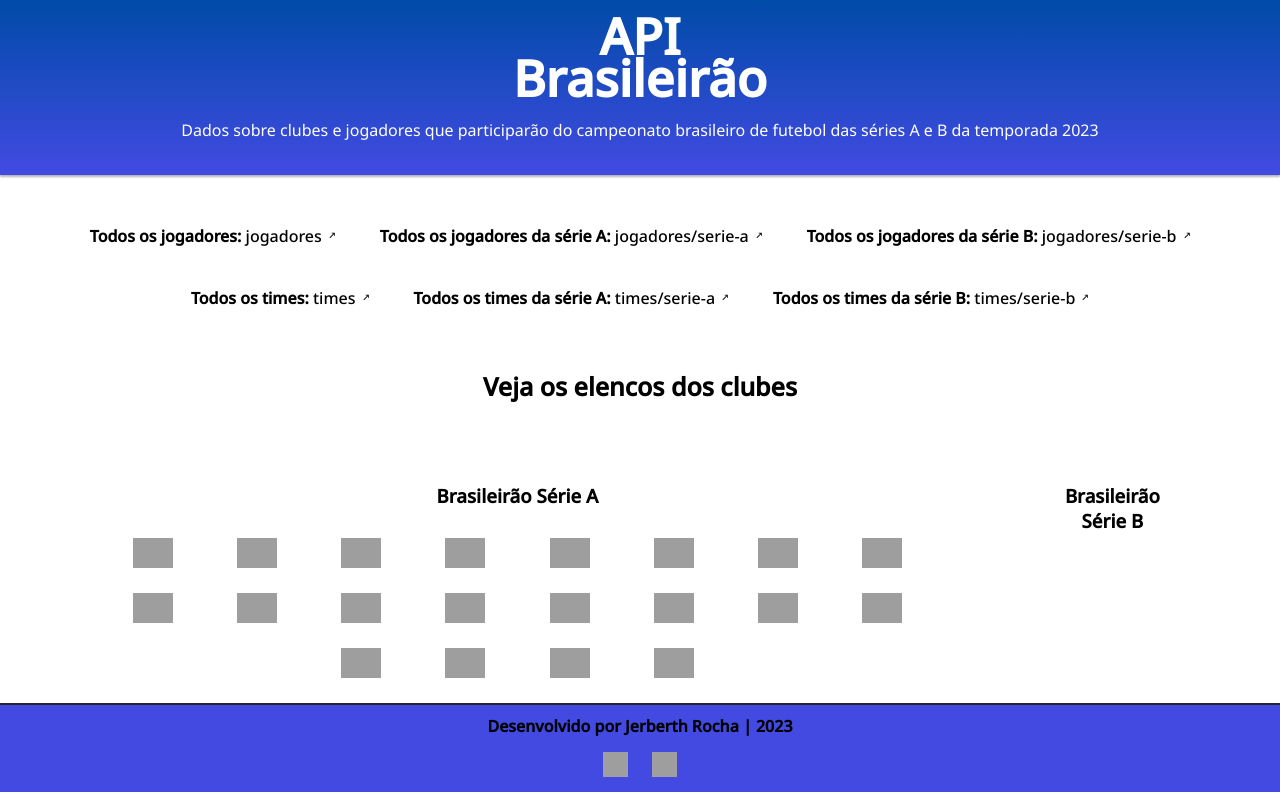
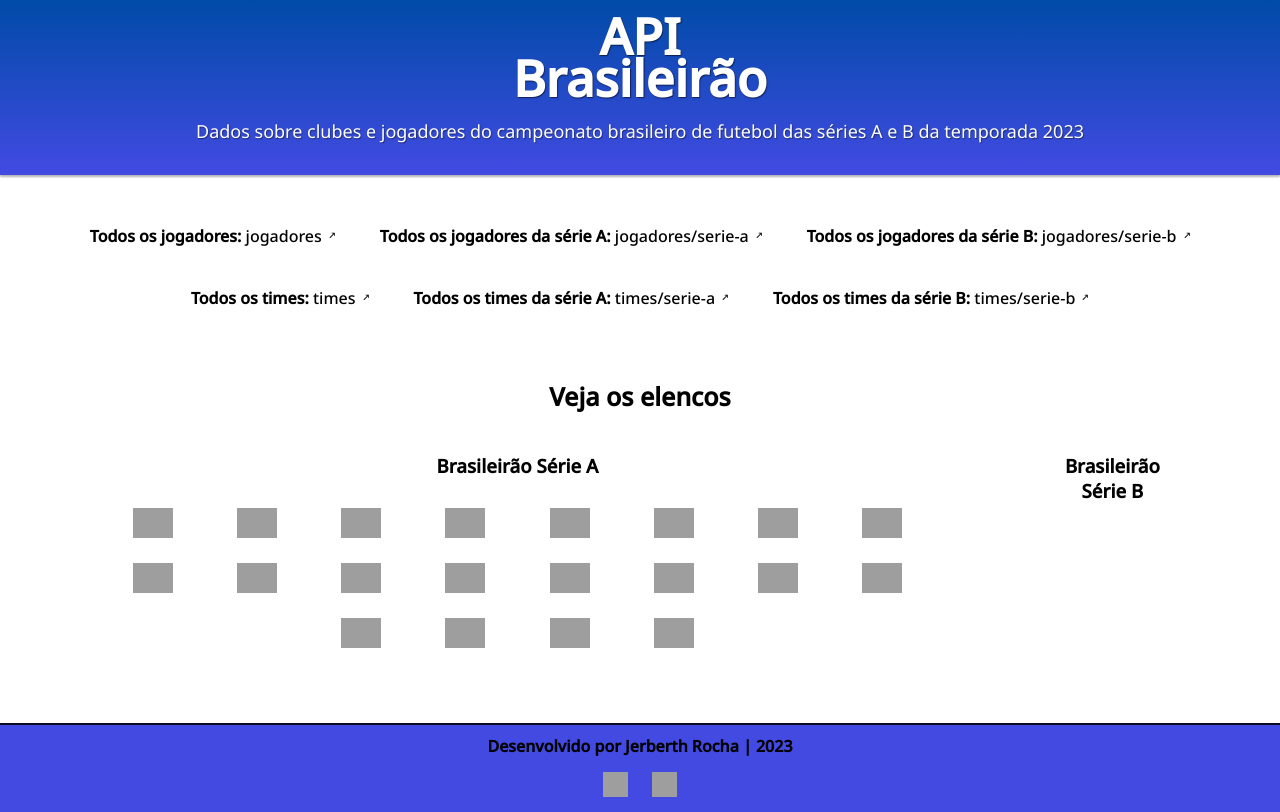
Before and after one commit to JerberthRocha/api-campeonato-brasileiro, a Django app: template campeonato_brasileiro/jogadores/templates/jogadores/pages/index.html in a window 1280 px wide. Run offline with Django 4.2, Linux system fonts and the light colour scheme; the template is opened without the code that fills it: values that come from a table or form of the project are taken from there, others are empty; data comes from the database, SQL or seed files in the repository; both versions use the stored data as it was after the commit; grey boxes are pictures that could not be loaded.

Commit message:
Adicionando estilo

```diff
--- a/campeonato_brasileiro/jogadores/templates/jogadores/pages/index.html
+++ b/campeonato_brasileiro/jogadores/templates/jogadores/pages/index.html
@@ -17,11 +17,11 @@
             <h1>API</h1>
             <h1>Brasileirão</h1>
         </div>
-        <p>Dados sobre clubes e jogadores que participarão do campeonato brasileiro de futebol das séries A e B da temporada 2023</p>
+        <p>Dados sobre clubes e jogadores do campeonato brasileiro de futebol das séries A e B da temporada 2023</p>
     </header>
 
-        <body>
-            <ul class="ul-body">
+        <main>
+            <ul class="ul-main">
                 <div class="links-jogadores">
                     <li>
                         Todos os jogadores:
@@ -106,13 +106,13 @@
                 </div>
             </ul>
 
-            <h2>Veja os elencos dos clubes</h2>
+            <h2>Veja os elencos</h2>
             <aside>
                 <section id="serie-a">
                     <h3>Brasileirão Série A</h3>
                     {% for time in times %}
                         {% if time.divisao.slug == 'serie-a' %}
-                            <span class="serie-a"><a href="{% url 'jogadores:elenco' time.slug %}?format=json" target="_blank"><abbr title="{{time.nome}}"><img class="serie-a" src="{{time.escudo}}" alt="{{time.nome}}"></abbr></a></span>
+                            <span class="serie-a"><a href="{% url 'jogadores:elenco' time.slug %}?format=json" target="_blank"><abbr title="Clique e veja o elenco do {{time.nome}}"><img class="serie-a" src="{{time.escudo}}" alt="{{time.nome}}"></abbr></a></span>
                         {% endif %}
                     {% endfor %}
                 </section>
@@ -120,12 +120,12 @@
                     <h3>Brasileirão Série B</h3>
                     {% for time in times %}
                         {% if time.divisao.slug == 'serie-b' %}
-                            <span class="serie-b" ><a href="{% url 'jogadores:elenco' time.slug %}?format=json" target="_blank"><abbr title="{{time.nome}}"><img src="{{time.escudo}}" alt="{{time.nome}}"></abbr></a></span>
+                            <span class="serie-b" ><a href="{% url 'jogadores:elenco' time.slug %}?format=json" target="_blank"><abbr title="Clique e veja o elenco do(a) {{time.nome}}"><img src="{{time.escudo}}" alt="{{time.nome}}"></abbr></a></span>
                         {% endif %}
                     {% endfor %}
                 </section>
             </aside>
-        </body>
+        </main>
 
     <footer>
         <div>Desenvolvido por Jerberth Rocha | 2023</div>
--- a/campeonato_brasileiro/templates/static/css/style.css
+++ b/campeonato_brasileiro/templates/static/css/style.css
@@ -10,8 +10,8 @@
     --cor-4: #edc501;
     --cor-5: #F2F2F2;
 
+    --fonte-principal: 'Noto Sans', sans-serif;
     --fonte: 'Lato', sans-serif;
-    --fonte-principal: 'Noto Sans', sans-serif;
 }
 
 
@@ -36,21 +36,26 @@
     font-size: 50px;
     line-height: 42px;
     color: white;
+    text-shadow: 0.8px 0.9px 1.2px rgba(0, 0, 0, 0.586);
 }
 
 header p{
     text-align: center;
+    font-size: 18px;
     color: white;
     padding: 20px;
+    text-shadow: 0.8px 0.9px 1.1px rgba(0, 0, 0, 0.450);
 }
 
  /* ############### CORPO ############### */
 
- body aside {
-    width: 100%;
-    margin-bottom: -50px;
-    border-bottom: 2px solid rgba(0, 0, 0, 0.85);
+ main {
+    min-width: 300px;
+    max-width: 1300px;
+    margin: auto;
+    padding-bottom: 50px;
  }
+
 
 div.links-times li {
     display: inline-block;
@@ -66,7 +71,7 @@
     text-align: center;
 }
 
-ul.ul-body {
+ul.ul-main {
     padding-top: 30px;
 }
 
@@ -87,8 +92,8 @@
 }
 
 h2 {
-    margin: 40px;
-    margin-bottom: 60px;
+    margin-top: 50px;
+    margin-bottom: 20px;
     text-align: center;
     font-size: 25px;
 }
@@ -149,12 +154,12 @@
     padding-left: 40px;
     padding-right: 40px;
     min-height: 20px;
-    margin-top: 50px;
     background-color: var(--cor-1);
     display: flex;
     flex-direction: column;
     justify-content: space-between;
     align-items: center;
+    border-top: 2px solid rgba(0, 0, 0, 0.85);
 }
 
 footer div {
```
Also changed, not shown: db.sqlite3.
